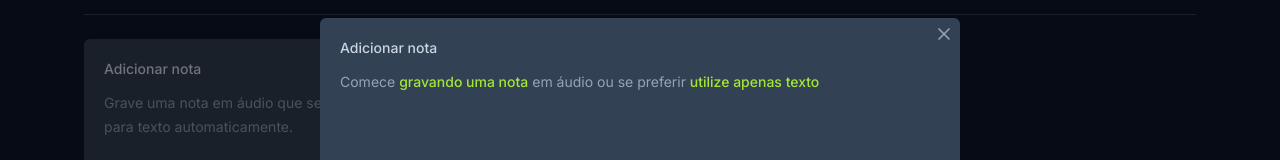
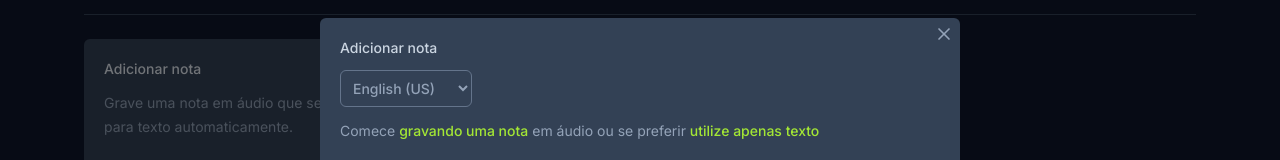
Before and after one commit to bremer404/TalkNotes, a React (Vite) app: page / in a window 1280 px wide. Both pictures are taken after a click on the button 261 px from the left and 306 px from the top of the page. Shown: the part 142-302 px from the top of the page. Built offline with nearby package versions, Linux system fonts and the light colour scheme.

Commit message:
add <select> element

```diff
--- a/src/components/new-note-card.tsx
+++ b/src/components/new-note-card.tsx
@@ -13,6 +13,9 @@ export function NewNoteCard({ onNoteCreated }: NewNoteCardProps) {
   const [shouldShowOnboarding, setShouldShowOnboarding] = useState(true);
   const [isRecording, setIsRecording] = useState(false);
   const [content, setContent] = useState("");
+  const [selectedLanguage, setSelectedLanguage] = useState("en-US");
+  const [isLanguageSelectDisabled, setIsLanguageSelectDisabled] =
+    useState(false);
 
   function handleStartEditor() {
     setShouldShowOnboarding(false);
@@ -38,7 +41,11 @@ export function NewNoteCard({ onNoteCreated }: NewNoteCardProps) {
     setContent("");
     setShouldShowOnboarding(true);
 
-    toast.success("Nota criada com suceso!");
+    toast.success("Nota criada com sucesso!");
+  }
+
+  function handleLanguageChange(event: ChangeEvent<HTMLSelectElement>) {
+    setSelectedLanguage(event.target.value);
   }
 
   function handleStartRecording() {
@@ -51,6 +58,7 @@ export function NewNoteCard({ onNoteCreated }: NewNoteCardProps) {
     }
 
     setIsRecording(true);
+    setIsLanguageSelectDisabled(true);
     setShouldShowOnboarding(false);
 
     const SpeechRecognitionAPI =
@@ -58,7 +66,7 @@ export function NewNoteCard({ onNoteCreated }: NewNoteCardProps) {
 
     speechRecognition = new SpeechRecognitionAPI();
 
-    speechRecognition.lang = "en-US";
+    speechRecognition.lang = selectedLanguage;
     speechRecognition.continuous = true;
     speechRecognition.maxAlternatives = 1;
     speechRecognition.interimResults = true;
@@ -84,11 +92,13 @@ export function NewNoteCard({ onNoteCreated }: NewNoteCardProps) {
     if (speechRecognition !== null) {
       speechRecognition.stop();
     }
+
+    setIsLanguageSelectDisabled(false);
   }
 
   return (
     <Dialog.Root>
-      <Dialog.Trigger className="rounded-md flex flex-col gap-3 text-left bg-slate-700 p-5 hover:ring-2 hover:ring-slate-600 focus-visible:ring-2 focus-visible:ring-lime-400 outline-none">
+      <Dialog.Trigger className="rounded-md flex flex-col gap-3 text-left bg-slate-700 p-5 hover:ring-2 hover:ring-slate-600 focus-visible:ring-1 focus-visible:ring-lime-400 outline-none">
         <span className="text-sm font-medium text-slate-200">
           Adicionar nota
         </span>
@@ -100,7 +110,7 @@ export function NewNoteCard({ onNoteCreated }: NewNoteCardProps) {
       <Dialog.Portal>
         <Dialog.Overlay className="inset-0 fixed bg-black/50" />
         <Dialog.Content className="fixed md:overflow-hidden inset-0 md:inset-auto md:left-1/2 md:top-1/2 md:-translate-x-1/2 md:-translate-y-1/2 md:max-w-[640px] md:h-[60vh] w-full bg-slate-700 outline-none flex flex-col md:rounded-md">
-          <Dialog.Close className="absolute right-0 top-0 p-1.5 text-slate-400 bg-slate-800 xl:bg-transparent hover:xl:bg-slate-800">
+          <Dialog.Close className="absolute right-0 top-0 p-1.5 text-slate-400 bg-slate-800 xl:bg-transparent hover:xl:bg-slate-800 focus-visible:ring-1 focus-visible:ring-slate-800 outline-none">
             <X className="size-5" />
           </Dialog.Close>
 
@@ -110,13 +120,31 @@ export function NewNoteCard({ onNoteCreated }: NewNoteCardProps) {
                 Adicionar nota
               </span>
 
+              <div style={{ maxWidth: "158px" }}>
+                <label className="text-sm font-medium">
+                  <select
+                    className={`text-sm p-2 border rounded-md bg-transparent text-slate-400 outline-none ${
+                      isRecording
+                        ? "cursor-not-allowed border-slate-500"
+                        : "border-slate-500 hover:border-slate-800 focus:border-slate-800"
+                    } ${selectedLanguage === "pt-BR" ? "pr-6" : "pr-0"}`}
+                    value={selectedLanguage}
+                    onChange={handleLanguageChange}
+                    disabled={isLanguageSelectDisabled}
+                  >
+                    <option value="en-US">English (US)</option>
+                    <option value="pt-BR">Português (BR)</option>
+                  </select>
+                </label>
+              </div>
+
               {shouldShowOnboarding ? (
                 <p className="text-sm leading-6 text-slate-400">
                   Comece{" "}
                   <button
                     type="button"
                     onClick={handleStartRecording}
-                    className="font-medium text-lime-400 hover:underline"
+                    className="font-medium text-lime-400 hover:underline focus-visible:ring-1 focus-visible:ring-lime-700 outline-none"
                   >
                     gravando uma nota
                   </button>{" "}
@@ -124,7 +152,7 @@ export function NewNoteCard({ onNoteCreated }: NewNoteCardProps) {
                   <button
                     type="button"
                     onClick={handleStartEditor}
-                    className="font-medium text-lime-400 hover:underline"
+                    className="font-medium text-lime-400 hover:underline focus-visible:ring-1 focus-visible:ring-lime-700 outline-none"
                   >
                     utilize apenas texto
                   </button>
```
